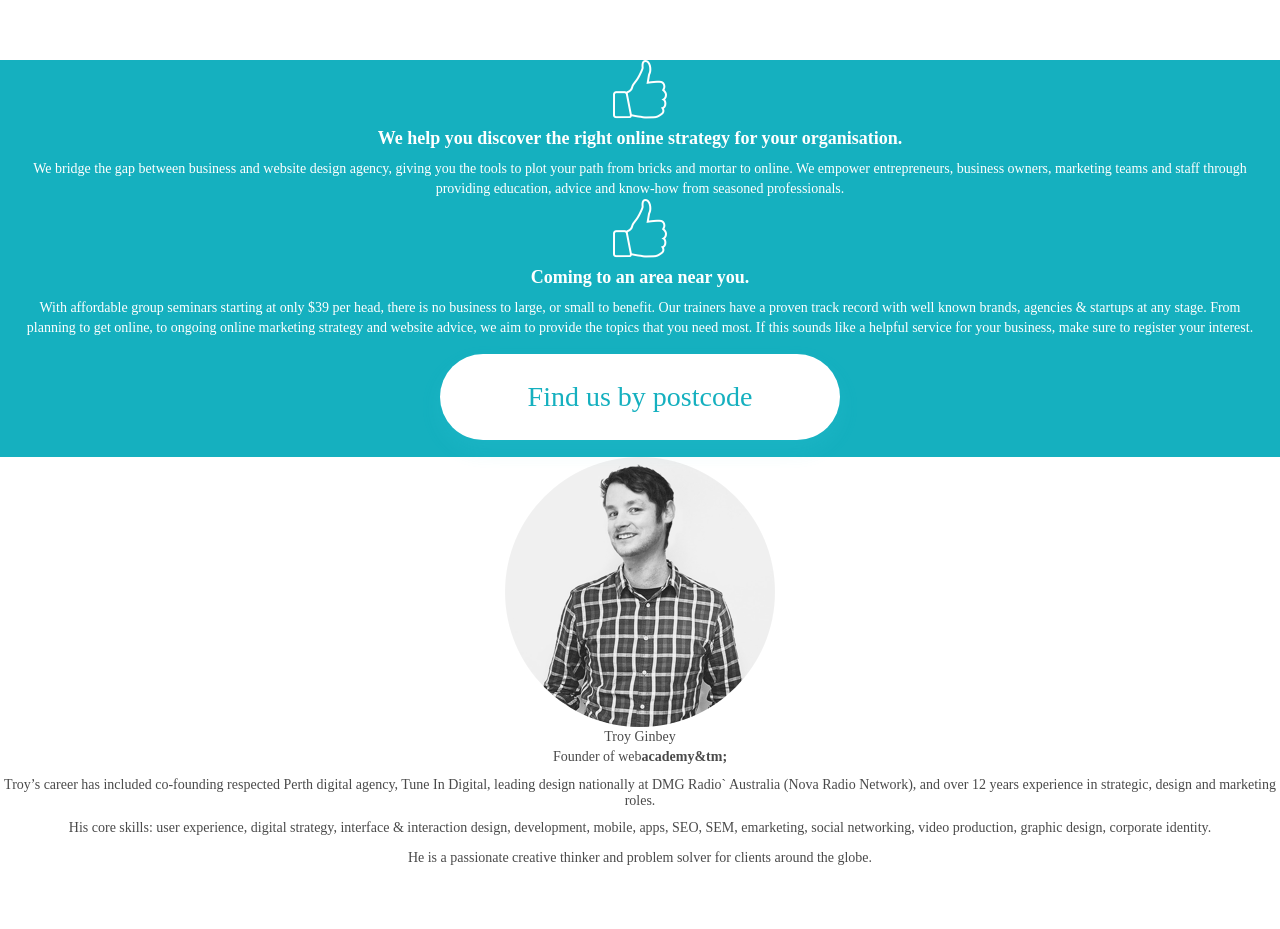
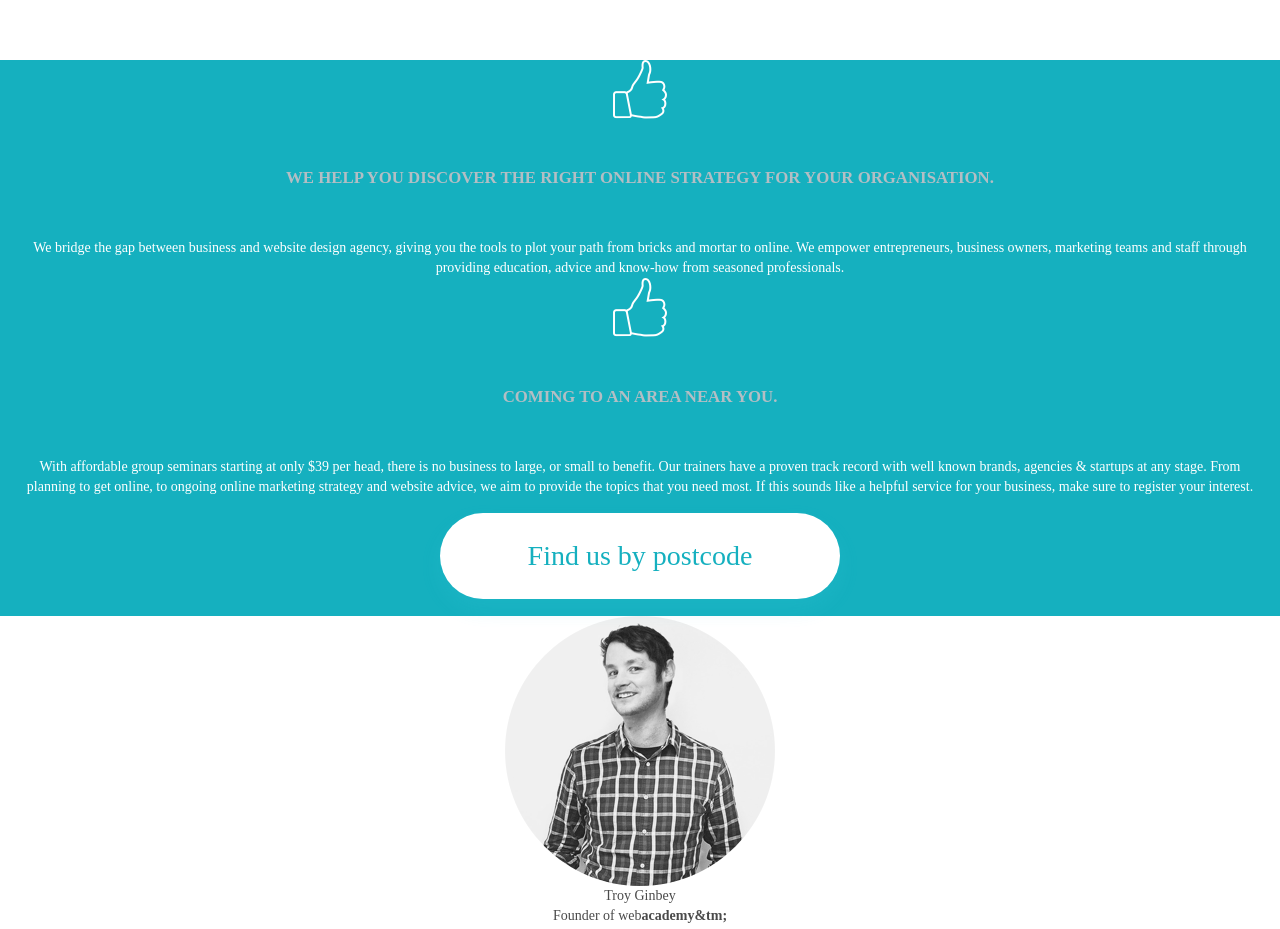
Before and after one commit to itroy/webacademy, a plain HTML site: page index.html in a window 1280 px wide. Shown: the part 1600-2529 px from the top of the page. Before the commit the page ends 2468 px from the top, so only its background shows below. Drawn offline with nearby package versions, Linux system fonts and the light colour scheme.

Commit message:
Quick commit

```diff
--- a/Build/assets/styles/main.css
+++ b/Build/assets/styles/main.css
@@ -129,3 +129,7 @@ line-height: 34px;
 
 /* Find us by postcode: */
 }
+section#why h3 {
+  margin-top: 3em;
+  margin-bottom: 3em;
+}
--- a/assets/styles/main.css
+++ b/assets/styles/main.css
@@ -129,3 +129,7 @@ line-height: 34px;
 
 /* Find us by postcode: */
 }
+section#why h3 {
+  margin-top: 3em;
+  margin-bottom: 3em;
+}
--- a/index.html
+++ b/index.html
@@ -96,10 +96,10 @@
   <section id="why">
     <div class="container-fluid">
       <img src="assets/img/icon-thumbsup.png" alt="Good Online Strategy">
-      <h4>We help you discover the right online strategy for your organisation.</h4>
+      <h3>We help you discover the right online strategy for your organisation.</h3>
       <aside>We bridge the gap between business and website design agency, giving you the tools to plot your path from bricks and mortar to online. We empower entrepreneurs, business owners, marketing teams and staff through providing education, advice and know-how from seasoned professionals.</aside>
       <img src="assets/img/icon-thumbsup.png" alt="Good Online Strategy">
-      <h4>Coming to an area near you.</h4>
+      <h3>Coming to an area near you.</h3>
       <aside>With affordable group seminars starting at only $39 per head, there is no business to large, or small to benefit. Our trainers have a proven track record with well known brands, agencies & startups at any stage. From planning to get online, to ongoing online marketing strategy and website advice, we aim to provide the topics that you need most. If this sounds like a helpful service for your business, make sure to register your interest.</aside>
       <button class="lge-btn">Find us by postcode</button>
     </div>
```
Also changed, not shown: Build/index.html (+2 -2 lines).
